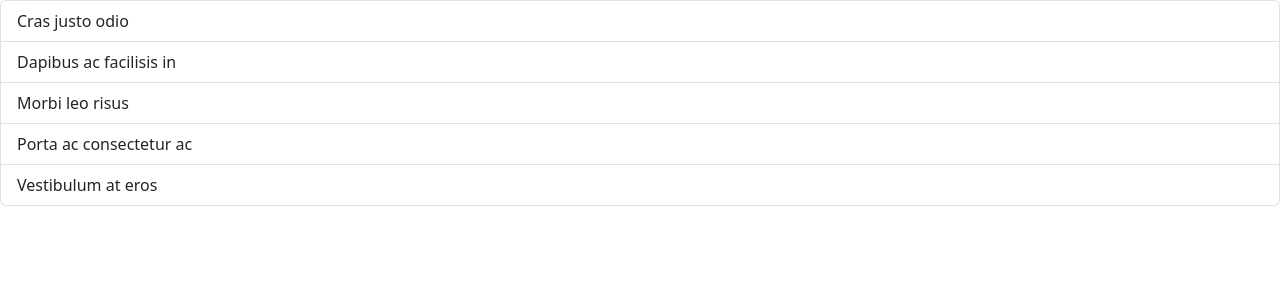
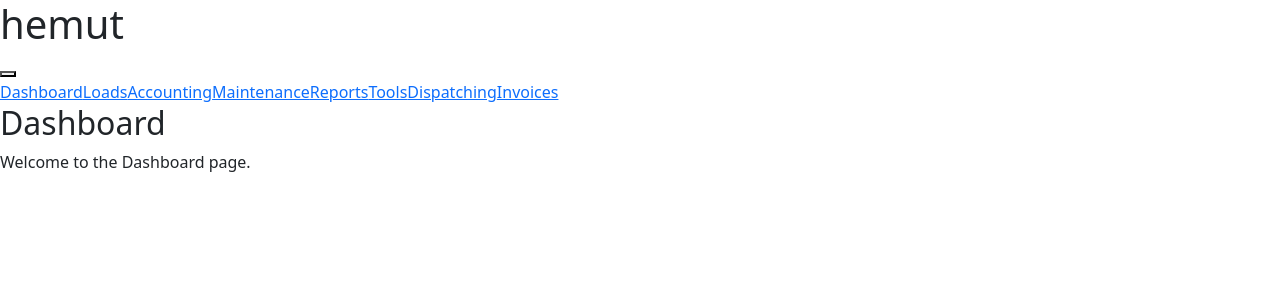
Before and after one commit to Hemut2025/fms-frontend, a React (Create React App) app in the folder frontend/: page / in a window 1280 px wide. Shown: the top 300 px of the page. Built offline with nearby package versions, Linux system fonts and the light colour scheme.

Commit message:
test nav

```diff
--- a/frontend/src/App.tsx
+++ b/frontend/src/App.tsx
@@ -1,8 +1,36 @@
-import React from 'react';
-import NavBar from './components/NavBar';
+import { BrowserRouter as Router, Routes, Route } from "react-router-dom";
+import Navigation from "./components/Navigation/Navigation";
+import Dashboard from "./components/Pages/Dashboard";
+import Loads from "./components/Pages/Loads";
+import Accounting from "./components/Pages/Accounting";
+import Maintenance from "./components/Pages/Maintenance";
+import Reports from "./components/Pages/Reports";
+import Tools from "./components/Pages/Tools";
+import Dispatching from "./components/Pages/Dispatching";
+import Invoices from "./components/Pages/Invoices";
+import "./App.css";
 
 function App() {
-  return <div ><NavBar /></div>;
+  return (
+    <Router>
+      <div className="app">
+        <Navigation />
+        <main className="main-content">
+          <Routes>
+            <Route path="/dashboard" element={<Dashboard />} />
+            <Route path="/loads" element={<Loads />} />
+            <Route path="/accounting" element={<Accounting />} />
+            <Route path="/maintenance" element={<Maintenance />} />
+            <Route path="/reports" element={<Reports />} />
+            <Route path="/tools" element={<Tools />} />
+            <Route path="/dispatching" element={<Dispatching />} />
+            <Route path="/invoices" element={<Invoices />} />
+            <Route path="/" element={<Dashboard />} />
+          </Routes>
+        </main>
+      </div>
+    </Router>
+  );
 }
 
 export default App;
```
